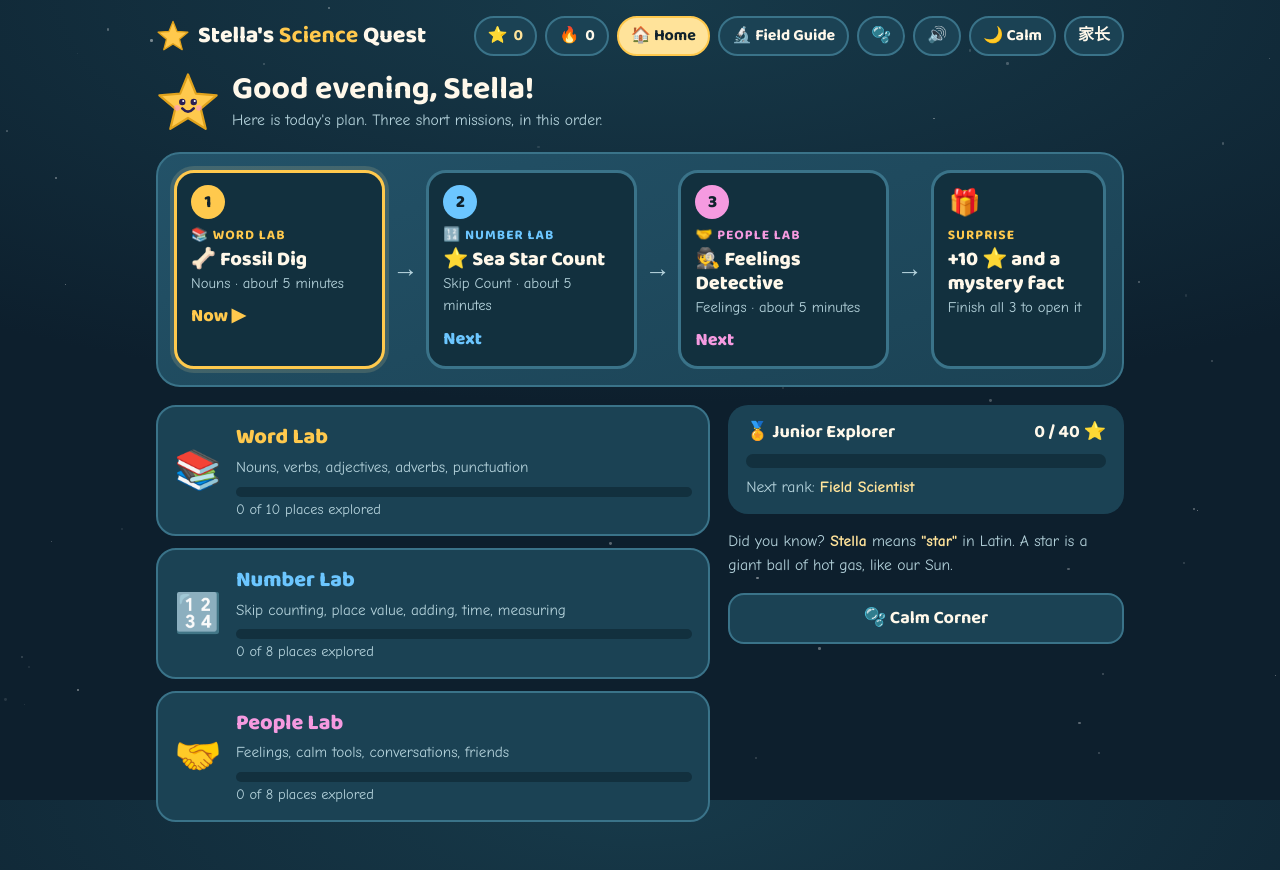
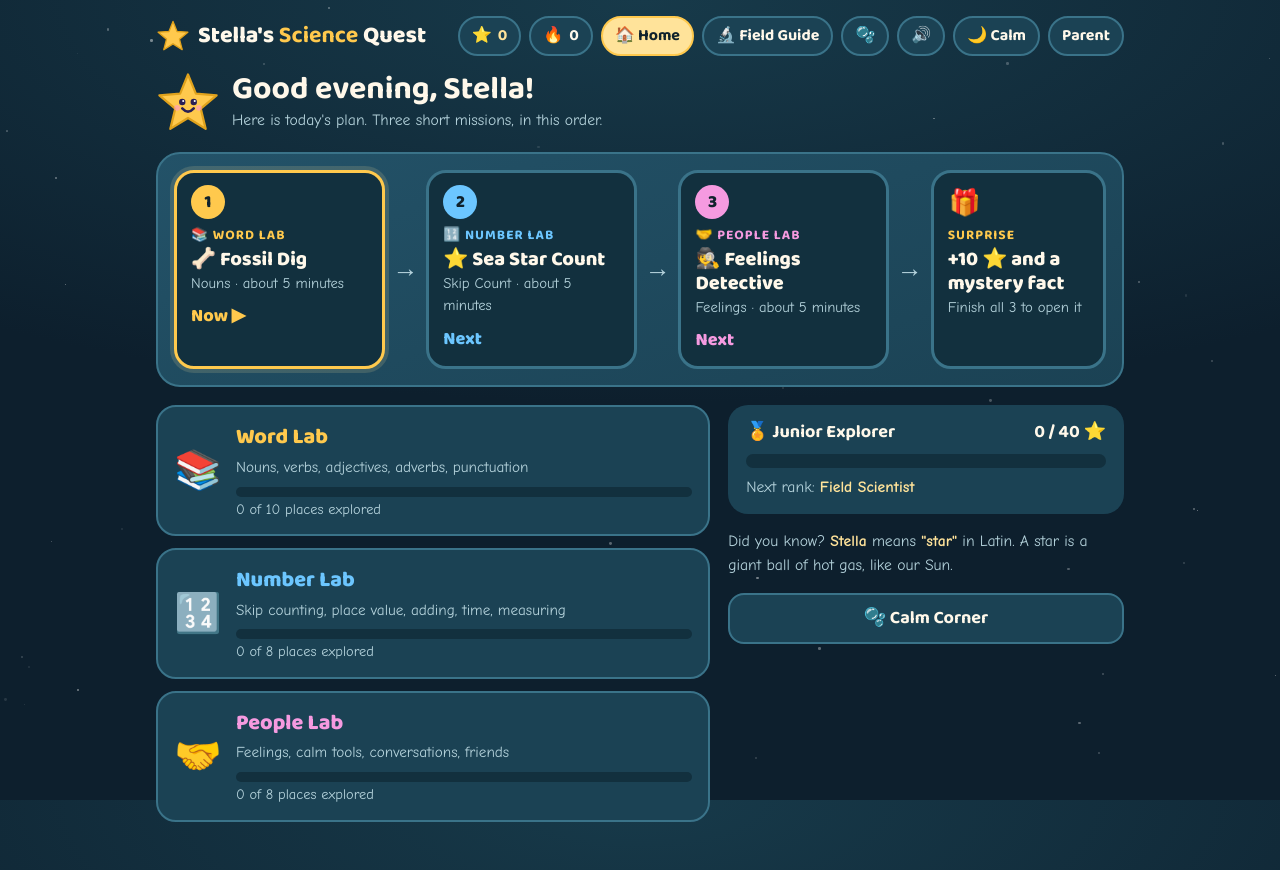
Before and after one commit to eezzz/learning-quest, a plain HTML site: page index.html in a window 1280 px wide. Drawn offline with Linux system fonts and the light colour scheme; a web font is replaced by a local one.

Commit message:
Rename parent button to Parent
Co-Authored-By: Claude Opus 5.5 <noreply@anthropic.com>

```diff
--- a/index.html
+++ b/index.html
@@ -31,7 +31,7 @@
       <button class="chip" id="calmTop" aria-label="Calm Corner: breathing and calm tools">🫧</button>
       <button class="chip" id="soundBtn" aria-label="Sound on or off">🔊</button>
       <button class="chip" id="calmBtn" aria-label="Calm mode: fewer moving things">🌙 Calm</button>
-      <button class="chip" data-nav="par">家长</button>
+      <button class="chip" data-nav="par">Parent</button>
     </div>
   </header>
   <main>
```
